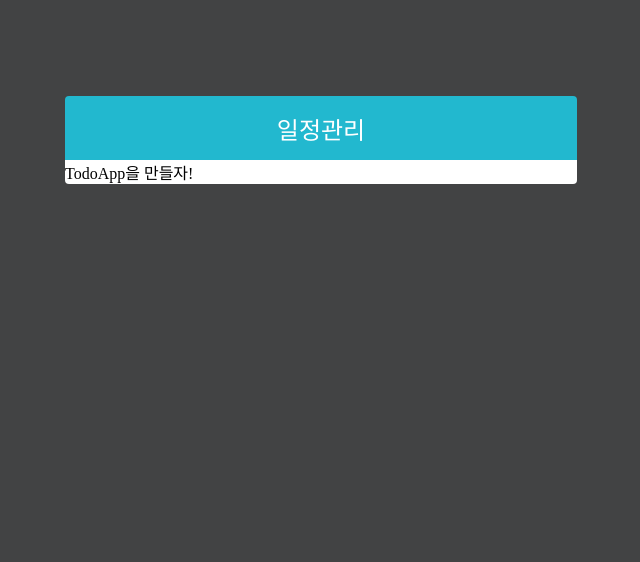
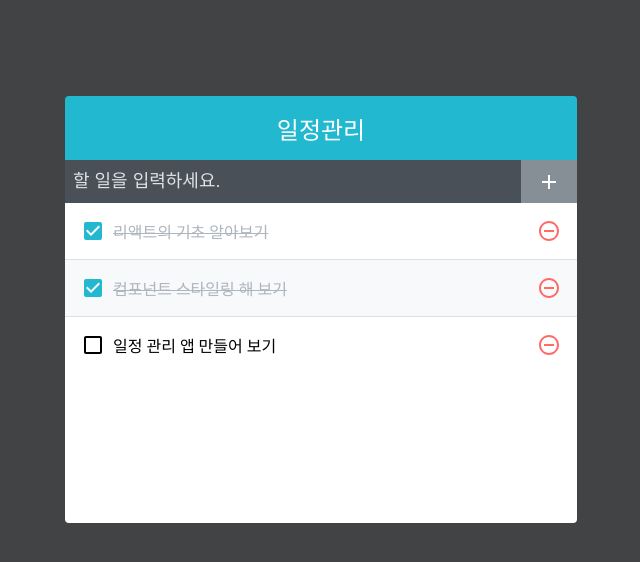
Before and after one commit to thinction-a/todo-app-reactBook, a React (Create React App) app: page / in a window 1280 px wide. Shown: the top 562 px of the page, without its empty margins (319-959 px from the left). Built offline with nearby package versions, Linux system fonts and the light colour scheme.

Commit message:
21.01.25-1

```diff
--- a/package.json
+++ b/package.json
@@ -12,6 +12,7 @@
     "react-dom": "^17.0.1",
     "react-icons": "^4.1.0",
     "react-scripts": "4.0.1",
+    "styled-components": "^5.2.1",
     "web-vitals": "^0.2.4"
   },
   "scripts": {
--- a/src/App.js
+++ b/src/App.js
@@ -1,11 +1,48 @@
-import React, { useState } from 'react';
+import React, { useCallback, useRef, useState } from 'react';
+import TodoInsert from './components/TodoInsert';
+import TodoList from './components/TodoList';
 import TodoTemplate from './components/TodoTemplate';
 
 const App = () => {
+
+  const [ todos, setTodos ] = useState([
+    {
+      id: 1,
+      text: '리액트의 기초 알아보기',
+      checked: true,
+    },
+    {
+      id: 2,
+      text: '컴포넌트 스타일링 해 보기',
+      checked: true,
+    },
+    {
+      id: 3,
+      text: '일정 관리 앱 만들어 보기',
+      checked: false,
+    },
+  ]);
+
+  const nextId = useRef(4);
+
+  const onInsert = useCallback(
+    text => {
+      const todo = {
+        id: nextId.current,
+        text,
+        checked: false,
+      };
+      setTodos(todos.concat(todo));
+      nextId.current += 1;
+    },
+    [todos]
+  )
+
   return (
     <>
     <TodoTemplate>
-        TodoApp을 만들자!
+        <TodoInsert onInsert={onInsert} />
+        <TodoList todos={todos} />
     </TodoTemplate>
     </>
   );
--- a/src/components/TodoInsert.js
+++ b/src/components/TodoInsert.js
@@ -1,13 +1,35 @@
-import React from 'react';
+import React, { useCallback, useState } from 'react';
 import { MdAdd } from 'react-icons/md';
 import './TodoStyles.scss';
 
-const TodoInsert = () => {
+const TodoInsert = ({onInsert}) => {
+
+    const [ value, setValue ] = useState('');
+
+    const onChange = useCallback(e => {
+        setValue(e.target.value);
+    }, []);
+
+    const onSubmit = useCallback(
+        e => {
+            onInsert(value);
+            setValue('');
+            e.preventDefault();
+        },
+        [onInsert, value],
+    )
+
     return (
         <div className="TodoInsertWrapper">
             <form className="TodoInsert">
-                <input placeholder="할 일을 입력하세요." />
-                <button type="submit">
+                <input
+                    placeholder="할 일을 입력하세요."
+                    value={value}
+                    onChange={onChange}
+                />
+                <button
+                    type="submit"
+                >
                     <MdAdd />
                 </button>
             </form>
--- a/src/components/TodoList.js
+++ b/src/components/TodoList.js
@@ -2,12 +2,14 @@
 import TodoListItem from './TodoListItem';
 import './TodoStyles.scss';
 
-const TodoList = ({ todos }) => {
+const TodoList = ({todos}) => {
     return (
         <div className="TodoList">
-            {todos.map(todo => {
-                <TodoListItem todo={todo} key={todo.id} />
-            })}
+            {
+                todos.map(todo => (
+                    <TodoListItem todo={todo} key={todo.id} />
+                ))
+            }
         </div>
     );
 };
--- a/src/components/TodoListItem.js
+++ b/src/components/TodoListItem.js
@@ -1,4 +1,5 @@
 import React from 'react';
+import styled from 'styled-components';
 import {
     MdCheckBoxOutlineBlank,
     MdCheckBox,
@@ -7,21 +8,68 @@
 import cn from 'classnames';
 import './TodoStyles.scss';
 
-const TodoListItem = ({ todo }) => {
+const TodoListItems = styled.div`
+    padding: 1rem;
+    display: flex;
+    align-items: center;
+    &:nth-child(even) {
+        background: #f8f9fa;
+    }
+    & + & {
+        border-top: 1px solid #dee2e6;
+    }
+`;
+
+const Checkbox = styled.div`
+    cursor: pointer;
+    flex: 1;
+    display: flex;
+    align-items: center;
+    svg {
+        font-size: 1.5rem;
+    }
+    .text {
+        margin-left: .5rem;
+        flex: 1;
+    }
+    &.checked {
+        svg {
+            color: #22b8cf;
+        }
+        .text {
+            color: #adb5bd;
+            text-decoration: line-through;
+        }
+    }
+`;
+
+const Remove = styled.div`
+    display: flex;
+    align-items: center;
+    font-size: 1.5rem;
+    color: #ff6b6b;
+    cursor: pointer;
+    &:hover {
+        color: #ff8787;
+    }
+`;
+
+const TodoListItem = ({todo}) => {
+
     const { text, checked } = todo;
 
     return (
-        <div className="TodoListItemWrapper">
-            <div className="TodoListItem">
-                <div className={cn('checkbox', { checked })}>
-                    {checked ? <MdCheckBox /> : <MdCheckBoxOutlineBlank /> }
-                    <div className="text">{text}</div>
-                </div>
-                <div className="remove">
-                    <MdRemoveCircleOutline />
-                </div>
-            </div>
-        </div>
+        <TodoListItems>
+            <Checkbox className={cn('Checkbox', { checked })}>
+                {
+                    checked ? <MdCheckBox /> : <MdCheckBoxOutlineBlank />
+                }
+                <div className="text">{text}</div>
+            </Checkbox>
+            <Remove>
+                <MdRemoveCircleOutline />
+            </Remove>
+        </TodoListItems>
     );
 };
 
--- a/src/components/TodoStyles.scss
+++ b/src/components/TodoStyles.scss
@@ -63,49 +63,3 @@
     max-height: 513px;
     overflow-y: auto;
 }
-
-.TodoListItemWrapper {
-    .TodoListItem {
-        padding: 1rem;
-        display: flex;
-        align-items: center;
-        &:nth-child(even) {
-            background: #f8f9fa;
-        }
-        .checkbox {
-            cursor: pointer;
-            flex: 1;
-            display: flex;
-            align-items: center;
-            svg {
-                font-size: 1.5rem;
-            }
-            .text {
-                margin-left: .5rem;
-                flex: 1;
-            }
-            &.checked {
-                svg {
-                    color: #22b8cf;
-                }
-                .text {
-                    color: #adb5bd;
-                    text-decoration: line-through;
-                }
-            }
-        }
-    }
-    .remove {
-        display: flex;
-        align-items: center;
-        font-size: 1.5rem;
-        color: #ff6b6b;
-        cursor: pointer;
-        &:hover {
-            color: #ff8787;
-        }
-    }
-    & + & {
-        border-top: 1px solid #dee2e6;
-    }
-}
```
Also changed, not shown: 1 other file (tests, documents, lock files or other folders).
